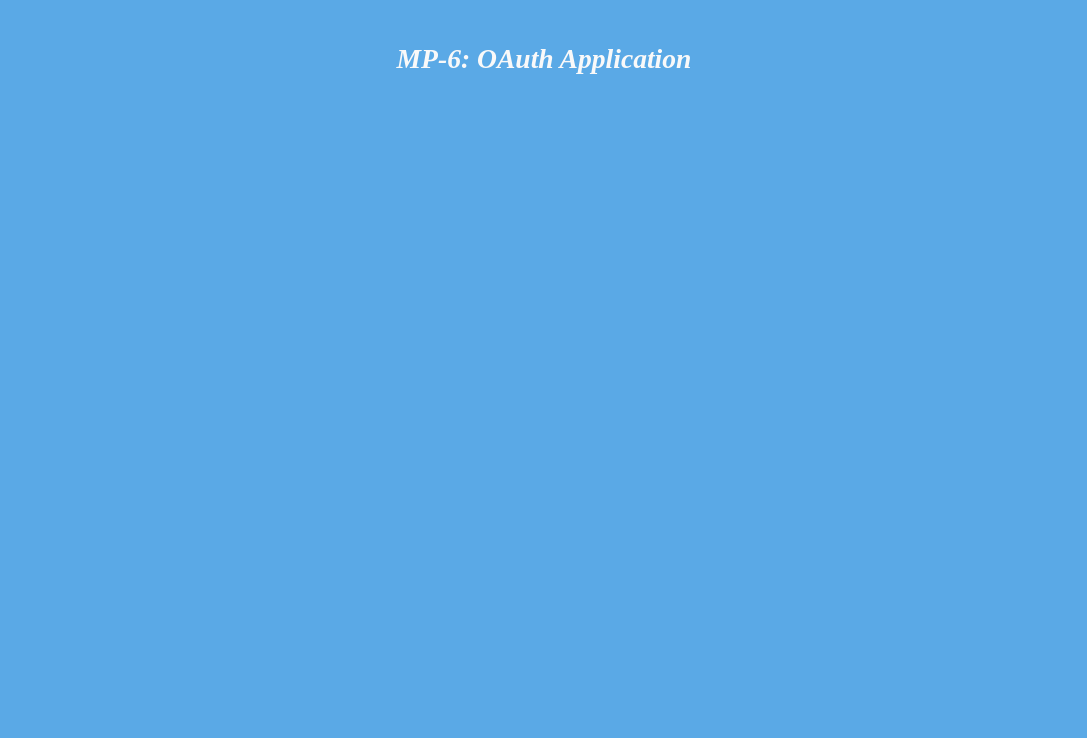
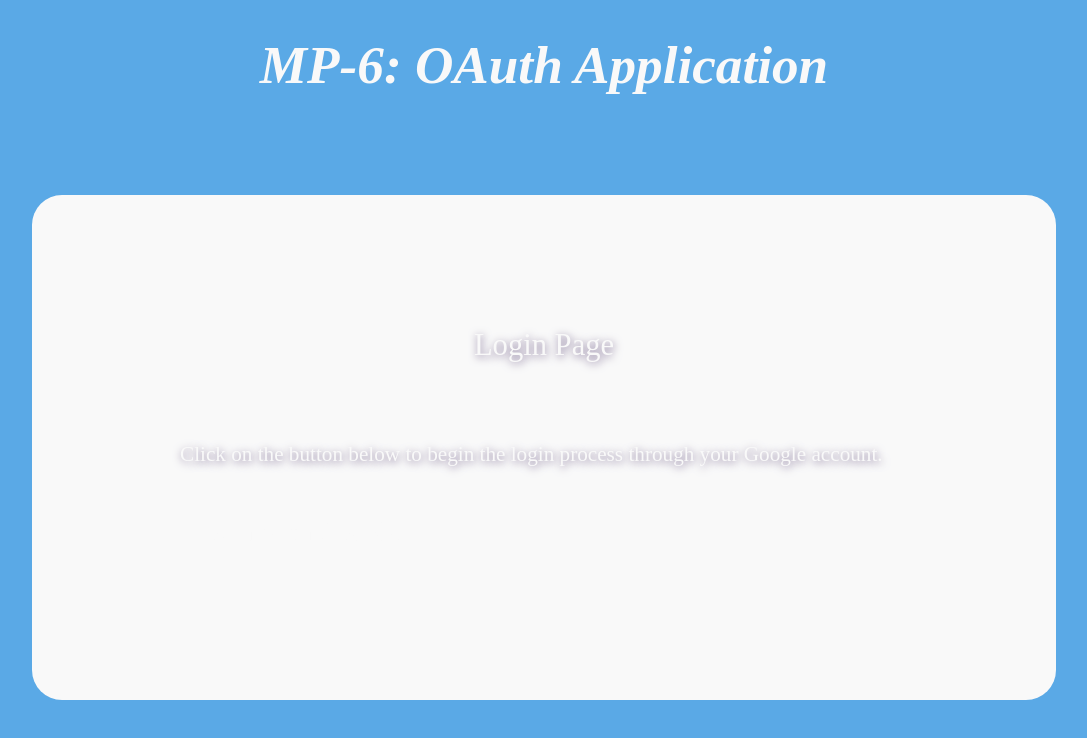
Before and after one commit to SofiaC1903/mp-6, a Next.js app: page / in a window 1280 px wide. Shown: the top 738 px of the page, without its empty margins (96-1183 px from the left). Built offline with nearby package versions, Linux system fonts and the light colour scheme.

Commit message:
Creating component to handle OAuth functionality and styling it

```diff
--- a/app/components/Header.tsx
+++ b/app/components/Header.tsx
@@ -6,7 +6,7 @@
     align-items: flex-start;
     background-color: var(--color-sky-blue);
     margin: 0 auto;
-    padding: 3%;
+    padding: 2%;
 `
 
 const Title = styled.h1`
@@ -14,7 +14,7 @@
     font-family: var(--font-playfair), serif;
     font-style: italic;
     font-weight: 900;
-    font-size: calc(2px + 2vw);
+    font-size: calc(2px + 4vw);
 `
 
 export default function Header(){
--- /dev/null
+++ b/app/components/LoginForm.tsx
@@ -0,0 +1,94 @@
+"use client"
+import { useState, useEffect } from "react";
+import styled from "styled-components";
+
+
+const StyledHelperText = styled.h2`
+    color: var(--color-black);
+    text-shadow: 1px 2px 8px #78678E;
+    font-size: calc(5px + 2vw);
+    padding-bottom: 50px;
+    font-family: var(--font-playfair), serif;
+`
+
+const StyledText = styled.p`
+    color: var(--color-black);
+    text-shadow: 1px 2px 8px #78678E;
+    font-size: calc(2px + 1.5vw);
+    margin: 20px;
+    font-family: var(--font-playfair), serif;
+`
+
+const StyledButton = styled.button`
+    margin: 20px;
+    background-color: var(--color-royal-gold);
+    border-radius: 15px;
+    color: var(--color-black);
+    font-family: var(--font-playfair), serif;
+    height: 15%;
+    width: 30%;
+`
+
+const StyledDiv = styled.div`
+    font-family: var(--font-playfair), serif;
+    font-size: calc(2px + 2vw);
+    display: flex;
+    flex-direction: column;
+    justify-content: center;
+    background-color: var(--color-bright-snow);
+    margin: 5% auto;
+    width: 80%;
+    padding: 10%;
+    border-radius: 30px;
+`
+
+export default function LoginForm() {
+
+    const [loading, setLoading] = useState(false);
+    const [error, setError] = useState("");
+    const [domain, setDomain] = useState("");
+
+
+    async function performLogin(){
+        setLoading(true);
+        setError("");
+
+        try{
+            const Res =  await createNewLink();
+            if(Res.length > 0){
+                setError(Res);
+            }else{
+                setShortURL(`${domain}/${alias}`);
+            }
+        }catch(err){
+            console.error(err);
+            setError("An error occurred while creating all. Please try again later.");
+        }finally {
+            setLoading(false);
+        }
+    }
+
+
+    useEffect(() =>{
+        setDomain(window.location.origin);
+    }, []);
+
+
+    return(
+        <StyledDiv>
+                <StyledHelperText>Login Page</StyledHelperText>
+                <StyledText>Click on the button below to begin the login process through your Google account.</StyledText>
+
+                <StyledButton
+                    onClick={() =>
+                        performLogin()
+                    }
+                >
+                    {loading ? "Redirecting ..." : "Login with Google"}
+                </StyledButton>
+                {error && (
+                    <StyledText>error</StyledText>
+                )}
+        </StyledDiv>
+    )
+}
--- a/app/page.tsx
+++ b/app/page.tsx
@@ -1,7 +1,11 @@
 import Header from "@/app/components/Header";
+import LoginForm from "@/app/components/LoginForm";
 
 export default function Home() {
   return (
-      <Header/>
+      <div>
+          <Header/>
+          <LoginForm/>
+      </div>
   );
 }
```
